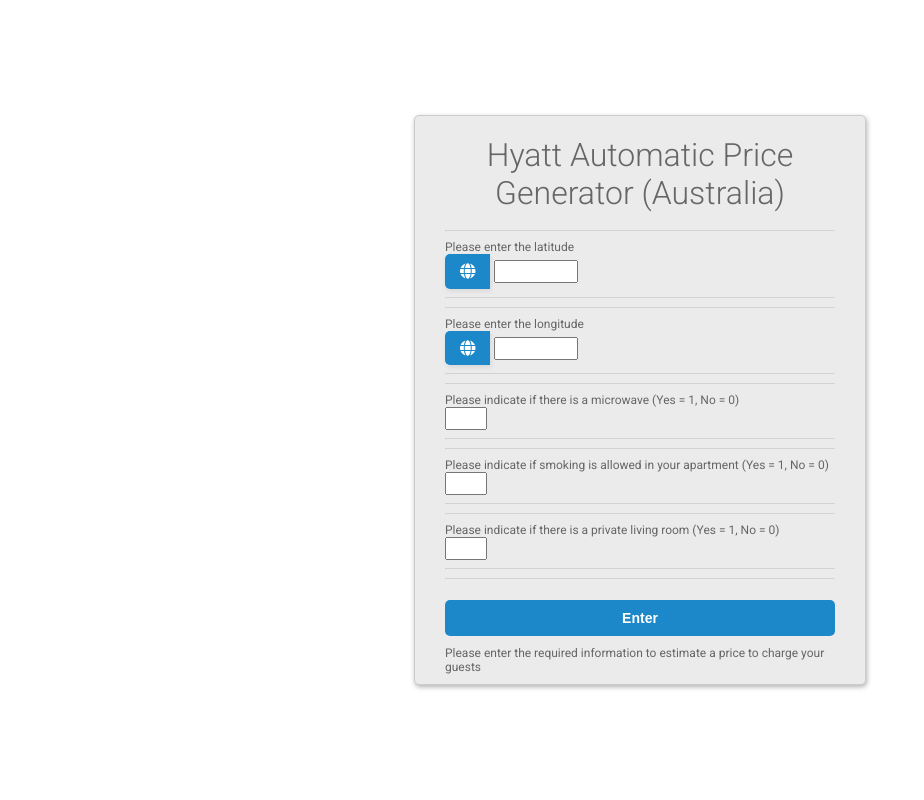
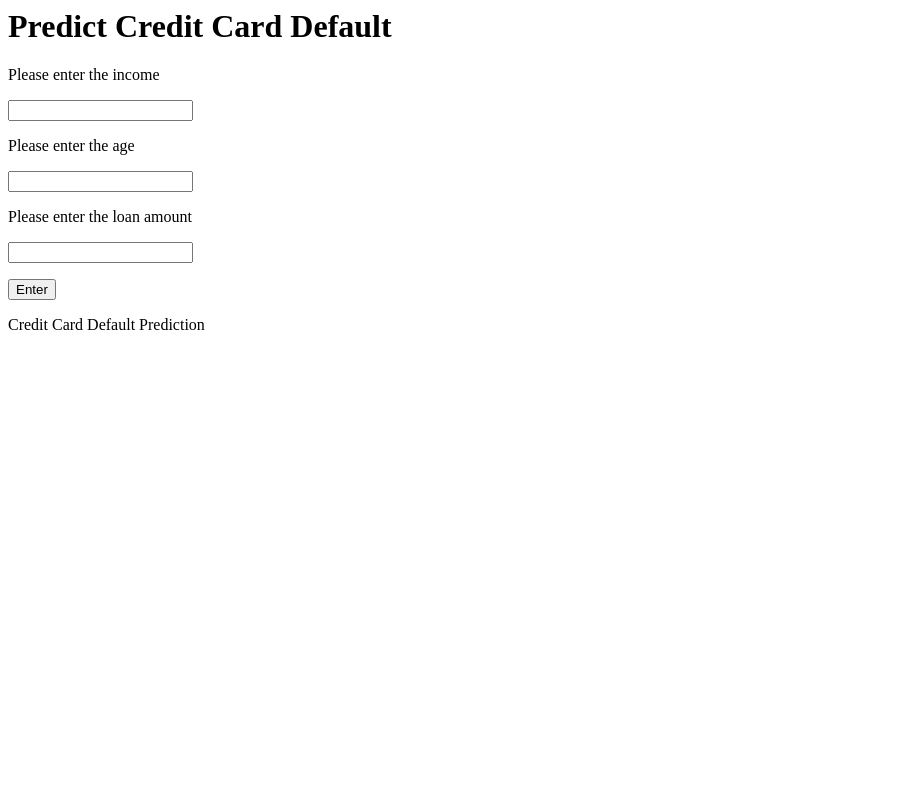
Before and after one commit to ktan150/credit_card_default, a Flask app: page / in a window 1280 px wide. Shown: the whole page, without its empty margins (0-924 px from the left). Run offline with Flask 2, Linux system fonts and the light colour scheme; some libraries are stand-ins or nearby versions.

Commit message:
Add files via upload

```diff
--- a/app.py
+++ b/app.py
@@ -22,20 +22,18 @@
 @app.route("/", methods=["GET", "POST"])
 def index():
     if request.method == "POST":
-        latitude = request.form.get("latitude")
-        longitude = request.form.get("longitude")
-        microwave = request.form.get("microwave")
-        smoking_allowed = request.form.get("smoking_allowed")
-        p_livingroom = request.form.get("p_livingroom")
-        print(longitude, latitude, microwave,smoking_allowed,p_livingroom)
-        model = joblib.load("Automatic_Price_Generator")
-        pred = model.predict([[float(latitude), float(longitude),int(microwave),int(smoking_allowed),int(p_livingroom)]])
+        income = request.form.get("income")
+        age = request.form.get("age")
+        loan = request.form.get("loan")
+        print(income, age, loan)
+        model = joblib.load("creditcard_default")
+        pred = model.predict([[float(income), float(age),float(loan)]])
         print(pred)
         pred = pred[0]
-        s = "The predicted price for your apartment is $" + str(pred)
+        s = "The predicted credit card default is " + str(pred)
         return(render_template("index.html", result=s))
     else:
-        return(render_template("index.html", result="Please enter the required information to estimate a price to charge your guests"))
+        return(render_template("index.html", result="Credit Card Default Prediction"))
 
 
 # In[ ]:
--- a/templates/index.html
+++ b/templates/index.html
@@ -1,124 +1,15 @@
-<head>
-    <title>Hyatt Automatic Price Generator</title>
-    <link href="https://fonts.googleapis.com/css?family=Roboto:300,400,500,700" rel="stylesheet">
-    <link rel="stylesheet" href="https://use.fontawesome.com/releases/v5.4.1/css/all.css" integrity="sha384-5sAR7xN1Nv6T6+dT2mhtzEpVJvfS3NScPQTrOxhwjIuvcA67KV2R5Jz6kr4abQsz" crossorigin="anonymous">
-    <style>
-      html, body {
-      display: flex;
-      justify-content: center;
-      height: 100%;
-      }
-      body, div, h1, form, input, p {
-      padding: 0;
-      margin: 0;
-      outline: none;
-      font-family: Roboto, Arial, sans-serif;
-      font-size: 16px;
-      color: #666;
-      }
-      h1 {
-      padding: 10px 0;
-      font-size: 32px;
-      font-weight: 300;
-      text-align: center;
-      }
-      p {
-      font-size: 12px;
-      }
-      hr {
-      color: #a9a9a9;
-      opacity: 0.3;
-      }
-      .main-block {
-      max-width: 450px;
-      min-height: 460px;
-      padding: 10px 0;
-      margin: auto;
-      border-radius: 5px;
-      border: solid 1px #ccc;
-      box-shadow: 1px 2px 5px rgba(0,0,0,.31);
-      background: #ebebeb;
-      }
-      form {
-      margin: 0 30px;
-      }
-      .account-type, .gender {
-      margin: 15px 0;
-      }
-      label#icon {
-      margin: 0;
-      border-radius: 5px 0 0 5px;
-      }
-      input[type=text] {
-      width: calc(100% - 57px);
-      height: 36px;
-      margin: 13px 0 0 -5px;
-      padding-left: 10px;
-      border-radius: 0 5px 5px 0;
-      border: solid 1px #cbc9c9;
-      box-shadow: 1px 2px 5px rgba(0,0,0,.09);
-      background: #fff;
-      }
-      #icon {
-      display: inline-block;
-      padding: 9.3px 15px;
-      box-shadow: 1px 2px 5px rgba(0,0,0,.09);
-      background: #1c87c9;
-      color: #fff;
-      text-align: center;
-      }
-      .btn-block {
-      margin-top: 10px;
-      text-align: center;
-      }
-      button {
-      width: 100%;
-      padding: 10px 0;
-      margin: 10px auto;
-      border-radius: 5px;
-      border: none;
-      background: #1c87c9;
-      font-size: 14px;
-      font-weight: 600;
-      color: #fff;
-      }
-      button:hover {
-      background: #26a9e0;
-      }
-    </style>
-  </head>
-  <body>
-    <div class="main-block">
-      <h1>Hyatt Automatic Price Generator (Australia) </h1>
-      <form action="/" method="post">
-        <hr>
-        <p>Please enter the latitude</p>
-        <label id="icon" for="name"><i class="fas fa-globe"></i></label>
-        <input type="number" min = "-44" max = "-13" step = "0.01"  name="latitude">
-        <hr>
-        <hr>
-        <p>Please enter the longitude</p>
-        <label id="icon" for="name"><i class="fas fa-globe"></i></label>
-        <input type="number" min = "114" max = "154" step = "0.01"  name="longitude">
-        <hr>
-        <hr>
-        <p>Please indicate if there is a microwave (Yes = 1, No = 0)</p>
-        <input type = "number" min = "0" max = "1" step = "1" name="microwave">
-        <hr>
-        <hr>
-        <p>Please indicate if smoking is allowed in your apartment (Yes = 1, No = 0)</p>
-        <input type = "number" min = "0" max = "1" step = "1" name="smoking_allowed">
-        <hr>
-        <hr>
-        <p>Please indicate if there is a private living room (Yes = 1, No = 0)</p>
-        <input type = "number" min = "0" max = "1" step = "1" name="p_livingroom"/>
-        <hr>
-        <hr>
-        <div class="btn-block">
-          <button type="submit" value = "Enter">Enter</button>
-        </div>
-        <p>{{result}}</p>
-      </form>
-    </div>
-  </body>
-</html
+<html>
+    <body>
+        <h1>Predict Credit Card Default </h1>
+        <form action="/" method="post">
+            <p>Please enter the income</p>
+            <p><input type = "number" step = "0.01" name="income"></p>
+            <p>Please enter the age</p>
+            <p><input type = "number" step = "0.01" name="age"></p>
+            <p>Please enter the loan amount</p>
+            <p><input type = "number" step = "0.01" name="loan"></p>
+            <p><input type = "submit" value = "Enter"></p>
+        </form>
+        {{result}}
+    </body>
+ </html>
```
